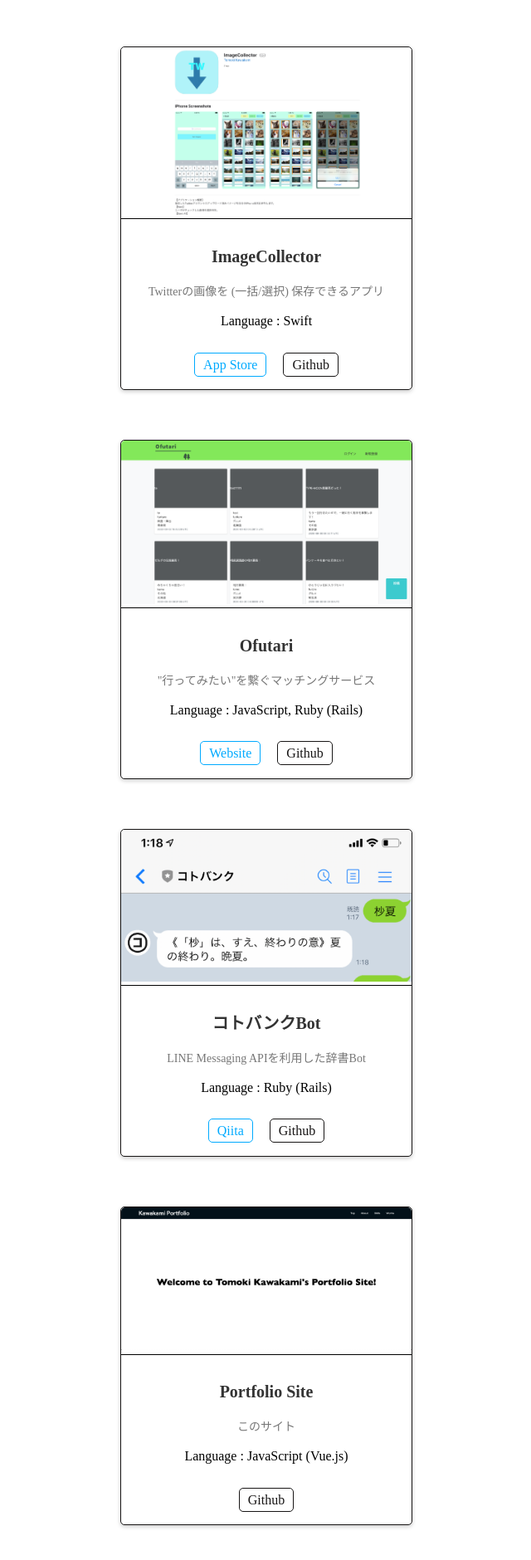
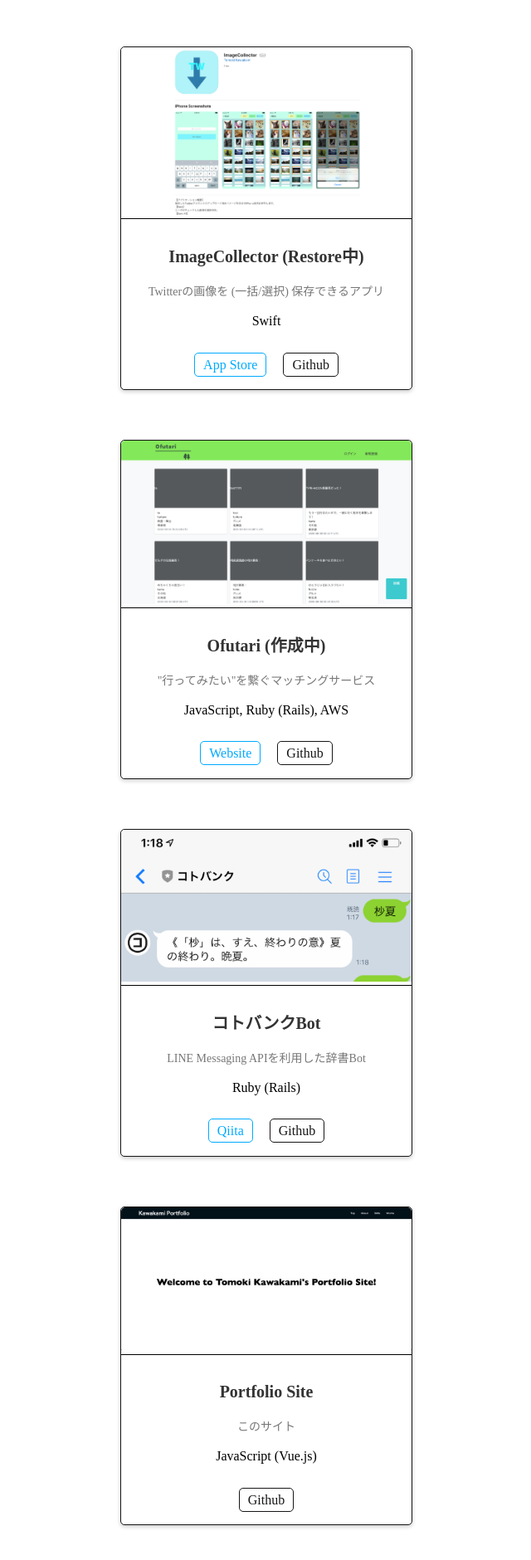
Before and after one commit to Shichimin/portfolio, a Vue app: page /works in a window 1280 px wide. Shown: the part 3626-5506 px from the top of the page at 83% size, without its empty margins (319-959 px from the left). Built offline with nearby package versions, Linux system fonts and the light colour scheme; what vue-particles, vue-smoothscroll, vue-typer would draw is missing.

Commit message:
[update]表記を調整

```diff
--- a/src/components/Work.vue
+++ b/src/components/Work.vue
@@ -6,9 +6,9 @@
       <li class="card">
         <img class="card-img" src="../assets/work/imagecollector.png" alt="">
         <div class="card-content">
-          <h1 class="card-title">ImageCollector</h1>
+          <h1 class="card-title">ImageCollector (Restore中)</h1>
           <p class="card-text">Twitterの画像を (一括/選択) 保存できるアプリ</p>
-          <p class="card-lang">Language : Swift</p>
+          <p class="card-lang">Swift</p>
           <br>
           <a href="#" class="card-link">App Store</a>
           <a href="https://github.com/kawakam/ImageCollector" class="card-link github-link">Github</a>
@@ -17,12 +17,12 @@
       <li class="card">
         <img class="card-img" src="../assets/work/ofutari.png" alt="">
         <div class="card-content">
-          <h1 class="card-title">Ofutari</h1>
+          <h1 class="card-title">Ofutari (作成中)</h1>
           <p class="card-text">"行ってみたい"を繋ぐマッチングサービス</p>
-          <p class="card-lang">Language : JavaScript, Ruby (Rails)</p>
+          <p class="card-lang">JavaScript, Ruby (Rails), AWS</p>
           <br>
           <a href="#" class="card-link">Website</a>
-          <a href="#" class="card-link github-link">Github</a>
+          <a href="https://github.com/Shichimin/ofutari" class="card-link github-link">Github</a>
         </div>
       </li>
       <li class="card">
@@ -30,7 +30,7 @@
         <div class="card-content">
           <h1 class="card-title">コトバンクBot</h1>
           <p class="card-text">LINE Messaging APIを利用した辞書Bot</p>
-          <p class="card-lang">Language : Ruby (Rails)</p>
+          <p class="card-lang">Ruby (Rails)</p>
           <br>
           <a href="https://qiita.com/Shichimin/items/52d25f01331a8db97261" class="card-link">Qiita</a>
           <a href="https://github.com/Shichimin/kotobank_linebot" class="card-link github-link">Github</a>
@@ -41,7 +41,7 @@
         <div class="card-content">
           <h1 class="card-title">Portfolio Site</h1>
           <p class="card-text">このサイト</p>
-          <p class="card-lang">Language : JavaScript (Vue.js)</p>
+          <p class="card-lang">JavaScript (Vue.js)</p>
           <br>
           <a href="https://github.com/Shichimin/portfolio" class="card-link github-link">Github</a>
         </div>
```
